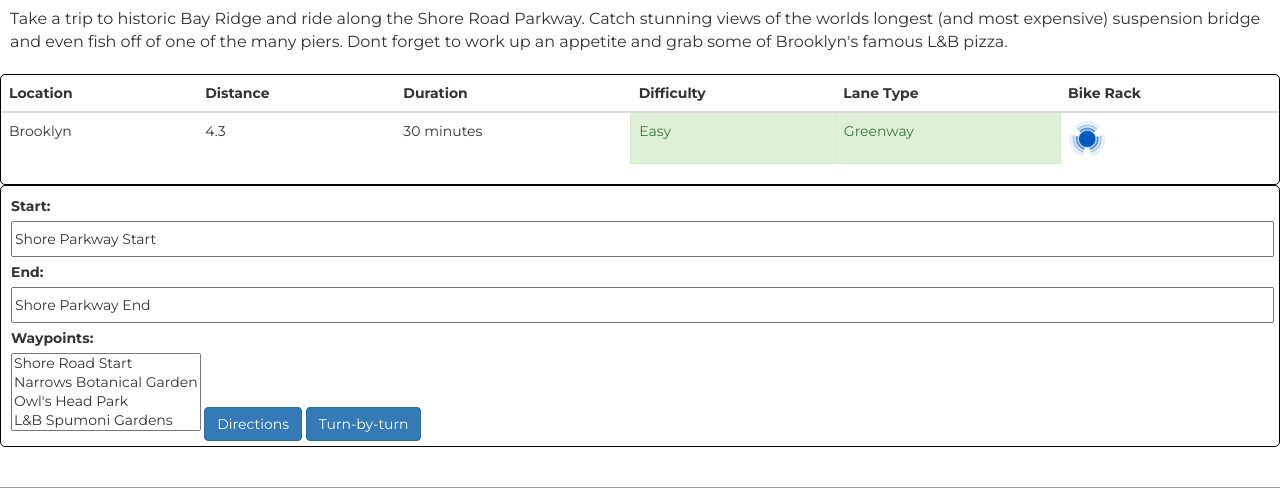
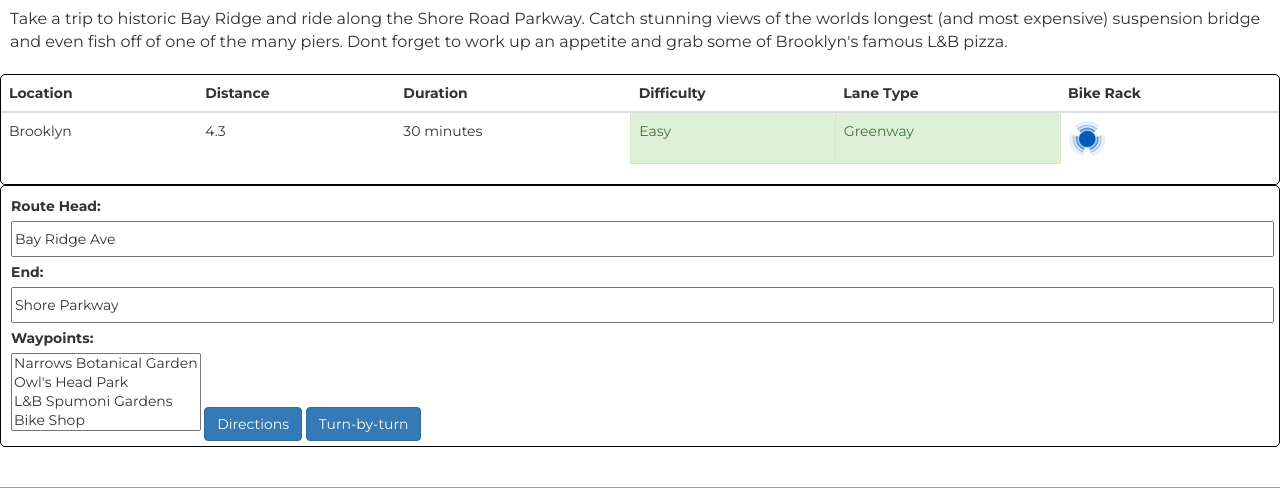
Before and after one commit to johnnyplaydrums/cyqlo, a Django app: page /shore_parkway_route in a window 1280 px wide. Shown: the part 145-633 px from the top of the page. Run offline with Django 3.2, Linux system fonts and the light colour scheme; a map, chart or similar area stays blank; some libraries are stand-ins or nearby versions; grey boxes are pictures that could not be loaded.

Commit message:
shore parkway updates

```diff
--- a/main/static/javascripts/shoreparkway.js
+++ b/main/static/javascripts/shoreparkway.js
@@ -3,17 +3,30 @@ function initMap() {
   var directionsService = new google.maps.DirectionsService;
   var directionsDisplay = new google.maps.DirectionsRenderer;
   var map = new google.maps.Map(document.getElementById('map'), {
-    center: {lat: 40.774022, lng: -73.970599},
+    center: {
+      lat: 40.774022,
+      lng: -73.970599
+    },
     zoom: 12
   });
 
   var markers = createMarkers(cityracks),
-    mcStyles = [
-      { url: "/static/img/blue1.png", width: 45, height: 46, textSize: 10, textColor: '#fff' },
+    mcStyles = [{
+        url: "/static/img/blue1.png",
+        width: 45,
+        height: 46,
+        textSize: 10,
+        textColor: '#fff'
+      },
       // { url: "/static/img/blue2.png", width: 55, height: 56, textSize: 11, textColor: '#fff' },
       // { url: "/static/img/blue3.png", width: 65, height: 66, textSize: 12, textColor: '#fff' }
     ],
-    mcOptions = { gridSize: 81, batchSize: 5000, batchSizeIE: 400, styles: mcStyles },
+    mcOptions = {
+      gridSize: 81,
+      batchSize: 5000,
+      batchSizeIE: 400,
+      styles: mcStyles
+    },
     mc = new MarkerClusterer(map, markers, mcOptions);
 
   directionsDisplay.setMap(map);
@@ -70,10 +83,20 @@ function handleLocationError(browserHasGeolocation, infoWindow, pos) {
 function calculateAndDisplayRoute(directionsService, directionsDisplay) {
 
   navigator.geolocation.getCurrentPosition(function(position) {
-    var pos = { lat: position.coords.latitude, lng: position.coords.longitude };
+    var pos = {
+      lat: position.coords.latitude,
+      lng: position.coords.longitude
+    };
 
     var waypts = [];
     var checkboxArray = document.getElementById('waypoints');
+
+    // add start of route as first waypoint
+    waypts.push({
+      location: "40.638998, -74.036731",
+      stopover: true
+    });
+
     for (var i = 0; i < checkboxArray.length; i++) {
       if (checkboxArray.options[i].selected) {
         waypts.push({
@@ -84,12 +107,18 @@ function calculateAndDisplayRoute(directionsService, directionsDisplay) {
       }
     }
     directionsService.route({
-          origin: {lat: position.coords.latitude, lng: position.coords.longitude},
+      origin: {
+        lat: position.coords.latitude,
+        lng: position.coords.longitude
+      },
       // origin: {lat:40.7535965,lng:-73.9832326},
       // destination: {lat: 40.6191502, lng:-74.0322862},
-          destination: finaldestination,
-          waypoints:waypts,
-          optimizeWaypoints:true,
+      destination: {
+        lat: 40.595664,
+        lng: -74.000637
+      },
+      waypoints: waypts,
+      optimizeWaypoints: true,
       travelMode: 'BICYCLING'
     }, function(response, status) {
       if (status === 'OK') {
@@ -109,7 +138,10 @@ function createMarkers(points) {
       new google.maps.Point(0, 0), // origin
       new google.maps.Point(8, 7) // anchor
     ),
-    shape = {coords: [5,0,24,19], type: 'rect'},
+    shape = {
+      coords: [5, 0, 24, 19],
+      type: 'rect'
+    },
     i = points.length - 1,
     point,
     markers = [];
--- a/main/templates/shore_parkway_route.html
+++ b/main/templates/shore_parkway_route.html
@@ -39,20 +39,20 @@
     </table>
     </div>
         <div id="floating-panel">
-            <strong>Start:</strong>
-              <input id="start" type="text" value="Shore Parkway Start" readonly="readonly"/></input>
+            <strong>Route Head:</strong>
+              <input id="start" type="text" value="Bay Ridge Ave" readonly="readonly"/></input>
             <br>
             <strong>End:</strong>
-              <input id="end" type="text" value="Shore Parkway End"readonly="readonly"/></input>
+              <input id="end" type="text" value="Shore Parkway"readonly="readonly"/></input>
               <br>
 
           <b>Waypoints:</b> <br>
             <select multiple id="waypoints">
-              <option value="40.638998, -74.036731">Shore Road Start</option>
+              <!-- <option value="40.638998, -74.036731">Shore Road Start</option> -->
               <option value="40.636948, -74.036726">Narrows Botanical Garden</option>
               <option value="40.639952, -74.032252">Owl's Head Park</option>
               <option value="40.594467, -73.981479">L&B Spumoni Gardens</option>
-              <option value="40.595664, -74.000637">Shore Road End</option>
+              <!-- <option value="40.595664, -74.000637">Shore Road End</option> -->
               <option value="40.620974, -74.032084">Bike Shop</option>
             </select>
         <input class="sign-up-cta btn btn-primary" type="button" id="buttonid" value="Directions">
```
Lines whose indentation alone changed are shown as unchanged.
